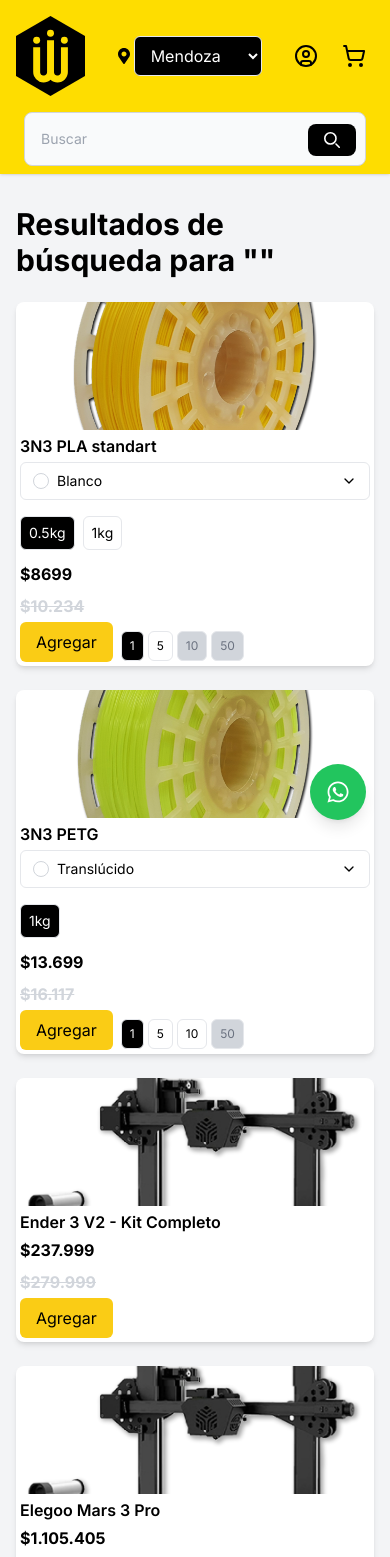
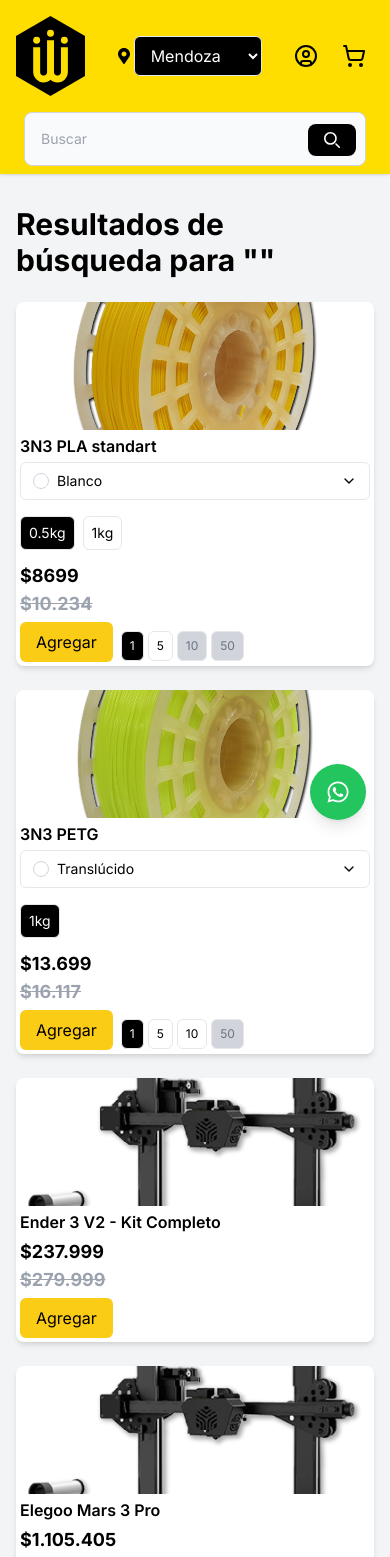
Before and after one commit to Gabih14/Web-WeTECH, a React (Vite) app: page /search in a window 390 px wide. Shown: the top 1557 px of the page. Built offline with nearby package versions, Linux system fonts and the light colour scheme.

Commit message:
change: price sizes

```diff
--- a/src/components/ProductCard.tsx
+++ b/src/components/ProductCard.tsx
@@ -222,11 +222,11 @@ export function ProductCard({ product }: ProductCardProps) {
         )}
 
 <div className="mt-auto">
-  <div className="flex flex-col sm:flex-row sm:items-center gap-1">
+  <div className="flex flex-col sm:flex-row sm:items-center gap-0 sm:gap-2">
     {currentPromotionalPrice ? (
       <>
-        <div className="mb-1 sm:mb-3">
-          <span className="text-base sm:text-2xl font-bold">
+        <div className="mb-0 sm:mb-3">
+          <span className="text-lg sm:text-2xl font-bold">
             $
             {currentPromotionalPrice.toLocaleString("es-ES", {
               minimumFractionDigits: 0,
@@ -236,7 +236,7 @@ export function ProductCard({ product }: ProductCardProps) {
         </div>
         <div className="mb-1 sm:mb-3">
           {/* Precio tachado */}
-          <span className="text-base sm:text-2xl text-gray-300 font-bold line-through">
+          <span className="text-lg sm:text-2xl text-gray-400 font-bold line-through">
             $
             {currentPrice?.toLocaleString("es-ES", {
               minimumFractionDigits: 0,
@@ -247,7 +247,7 @@ export function ProductCard({ product }: ProductCardProps) {
       </>
     ) : (
       <div className="mb-3">
-        <span className="text-base sm:text-2xl font-bold">
+        <span className="text-lg sm:text-2xl font-bold">
           $
           {currentPrice?.toLocaleString("es-ES", {
             minimumFractionDigits: 0,
```
